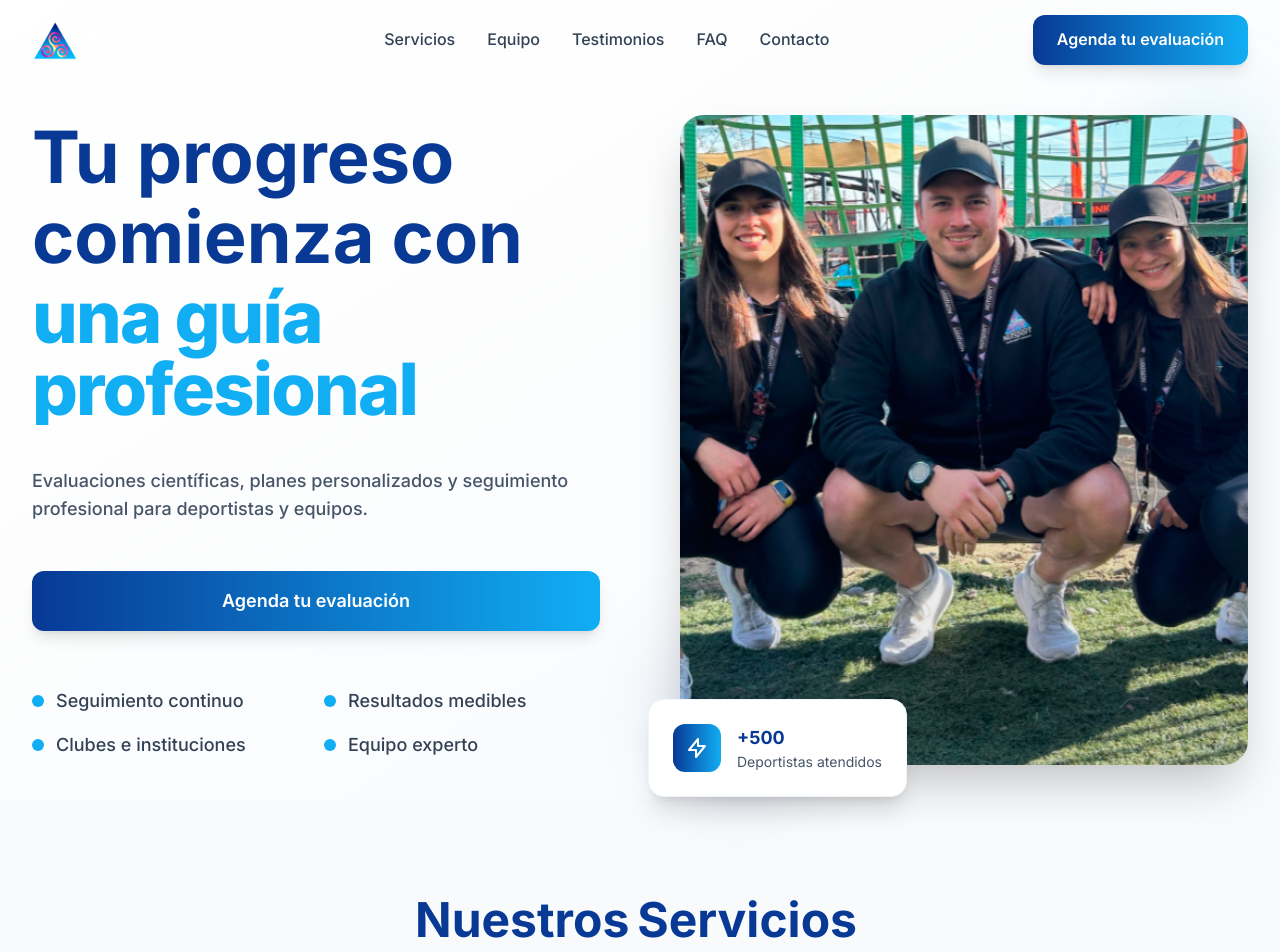
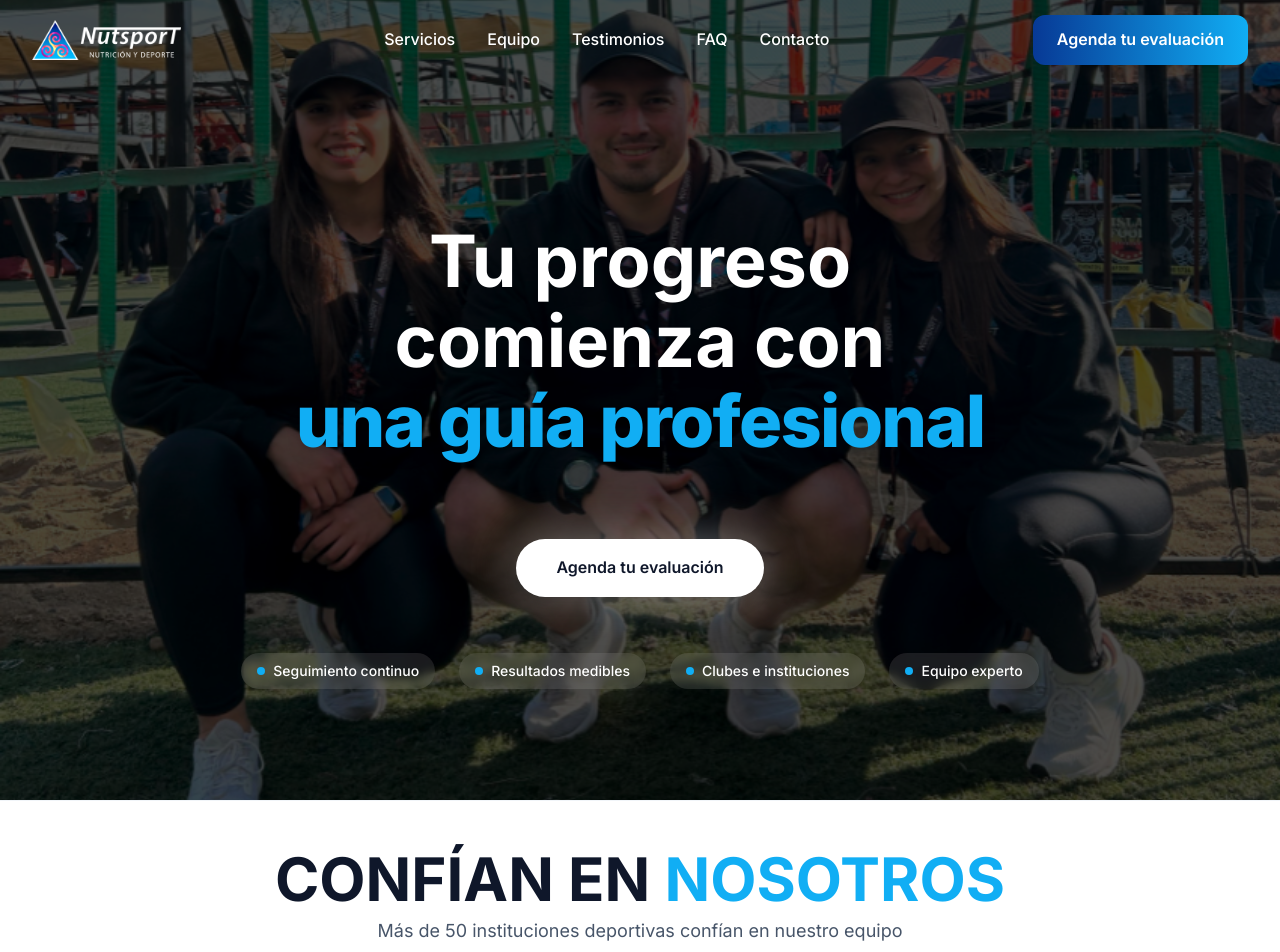
Before and after one commit to Grobier/nutsport, a React (Vite) app: page / in a window 1280 px wide. Shown: the top 952 px of the page. Built offline with nearby package versions, Linux system fonts and the light colour scheme.

Commit message:
version 3.0

```diff
--- a/index.html
+++ b/index.html
@@ -2,7 +2,12 @@
 <html lang="es">
   <head>
     <meta charset="UTF-8" />
-    <link rel="icon" type="image/svg+xml" href="/logo.svg" />
+
+    <!-- Favicons -->
+    <link rel="icon" type="image/svg+xml" href="/favicon.svg" />
+    <link rel="alternate icon" href="/favicon.svg" />
+    <link rel="apple-touch-icon" href="/favicon.svg" />
+
     <meta name="viewport" content="width=device-width, initial-scale=1.0" />
 
     <!-- SEO Meta Tags -->
--- a/src/App.jsx
+++ b/src/App.jsx
@@ -18,12 +18,12 @@ function App() {
       <Header />
       <main>
         <Hero />
+        <PartnersCarousel />
         <Services />
         <Pricing />
         <InstitutionalAgreements />
         <Testimonials />
         <Team />
-        <PartnersCarousel />
         <FAQ />
         <CTA />
       </main>
--- a/src/components/Header.jsx
+++ b/src/components/Header.jsx
@@ -70,11 +70,7 @@ const Header = () => {
                 key={item.name}
                 href={item.href}
                 whileHover={{ y: -2 }}
-                className={`font-medium transition-colors duration-300 ${
-                  isScrolled
-                    ? 'text-white hover:text-white/80'
-                    : 'text-neutral-700 hover:text-[#073995]'
-                }`}
+                className="font-medium text-white hover:text-white/80 transition-colors duration-300"
               >
                 {item.name}
               </motion.a>
@@ -100,11 +96,11 @@ const Header = () => {
           {/* Mobile Menu Button */}
           <button
             onClick={() => setIsMobileMenuOpen(!isMobileMenuOpen)}
-            className="lg:hidden p-2 rounded-lg hover:bg-neutral-100 transition-colors"
+            className="lg:hidden p-2 rounded-lg hover:bg-white/10 transition-colors"
             aria-label="Toggle menu"
           >
             <svg
-              className="w-6 h-6 text-neutral-700"
+              className="w-6 h-6 text-white"
               fill="none"
               stroke="currentColor"
               viewBox="0 0 24 24"
--- a/src/components/Hero.jsx
+++ b/src/components/Hero.jsx
@@ -22,16 +22,29 @@ const Hero = () => {
   ]
 
   return (
-    <section className="min-h-screen flex items-center pt-20 bg-gradient-to-br from-white to-neutral-50">
-      <div className="container-custom max-w-7xl">
-        <div className="grid lg:grid-cols-2 gap-16 lg:gap-20 items-center min-h-[85vh]">
+    <section className="relative min-h-screen flex items-center pt-20 overflow-hidden">
+      {/* Background Image with Parallax Effect */}
+      <div
+        className="absolute inset-0 bg-cover bg-fixed"
+        style={{
+          backgroundImage: 'url(/images/hero/equiponutsport.jpg)',
+          backgroundPosition: 'center 20%',
+          zIndex: -1
+        }}
+      >
+        {/* Overlay Negro Opaco */}
+        <div className="absolute inset-0 bg-black/70"></div>
+      </div>
+
+      <div className="container-custom max-w-5xl relative z-10">
+        <div className="flex items-center justify-center min-h-[85vh]">
 
           {/* Content */}
           <motion.div
-            initial={{ opacity: 0, x: -50 }}
-            animate={{ opacity: 1, x: 0 }}
+            initial={{ opacity: 0, y: 50 }}
+            animate={{ opacity: 1, y: 0 }}
             transition={{ duration: 0.8, delay: 0.2 }}
-            className="flex flex-col justify-center space-y-8"
+            className="flex flex-col items-center justify-center space-y-8 text-center"
           >
             {/* Main Title */}
             <motion.div
@@ -41,27 +54,17 @@ const Hero = () => {
               className="space-y-6"
             >
               <div className="text-5xl md:text-6xl lg:text-7xl font-bold leading-tight min-h-[300px] flex flex-col justify-center">
-                <div className="text-[#073995] mb-2 leading-none">Tu progreso</div>
-                <div className="text-[#073995] mb-2 leading-none">comienza con</div>
+                <div className="text-white mb-2 leading-none drop-shadow-lg">Tu progreso</div>
+                <div className="text-white mb-2 leading-none drop-shadow-lg">comienza con</div>
                 <div className="text-[#11AEF4] leading-none">
                   <FlipWords
                     words={changingTexts}
                     duration={2500}
-                    className="text-[#11AEF4] font-extrabold leading-none tracking-tight"
+                    className="text-[#11AEF4] font-extrabold leading-none tracking-tight drop-shadow-lg"
                   />
                 </div>
               </div>
             </motion.div>
-
-            {/* Description */}
-            <motion.p
-              initial={{ opacity: 0, y: 20 }}
-              animate={{ opacity: 1, y: 0 }}
-              transition={{ duration: 0.8, delay: 0.5 }}
-              className="text-lg text-neutral-600 font-medium"
-            >
-              Evaluaciones científicas, planes personalizados y seguimiento profesional para deportistas y equipos.
-            </motion.p>
 
             {/* CTA */}
             <motion.div
@@ -74,11 +77,17 @@ const Hero = () => {
                 href={whatsappHref}
                 target="_blank"
                 rel="noopener noreferrer"
-                whileHover={{ scale: 1.05 }}
-                whileTap={{ scale: 0.95 }}
-                className="w-full bg-gradient-to-r from-[#073995] to-[#11AEF4] hover:from-[#073995]/90 hover:to-[#11AEF4]/90 text-white font-semibold py-4 px-8 rounded-xl transition-all duration-300 text-center block text-lg shadow-lg hover:shadow-xl"
+                whileHover={{ scale: 1.05, y: -2 }}
+                whileTap={{ scale: 0.98 }}
+                className="group relative inline-block"
               >
-                Agenda tu evaluación
+                {/* Glow effect */}
+                <div className="absolute inset-0 bg-white blur-xl opacity-40 group-hover:opacity-60 transition-opacity duration-300 rounded-full"></div>
+
+                {/* Button */}
+                <div className="relative bg-white hover:bg-white/95 text-neutral-900 font-semibold py-4 px-10 rounded-full transition-all duration-300 shadow-lg hover:shadow-2xl">
+                  Agenda tu evaluación
+                </div>
               </motion.a>
             </motion.div>
 
@@ -87,69 +96,21 @@ const Hero = () => {
               initial={{ opacity: 0, y: 30 }}
               animate={{ opacity: 1, y: 0 }}
               transition={{ duration: 0.8, delay: 0.9 }}
-              className="grid grid-cols-1 sm:grid-cols-2 gap-4 pt-6"
+              className="grid grid-cols-2 md:flex md:flex-wrap justify-center gap-3 md:gap-6 pt-6 w-full max-w-md md:max-w-none"
             >
               {bullets.map((bullet, index) => (
                 <motion.div
                   key={bullet}
-                  initial={{ opacity: 0, x: -20 }}
-                  animate={{ opacity: 1, x: 0 }}
+                  initial={{ opacity: 0, scale: 0.8 }}
+                  animate={{ opacity: 1, scale: 1 }}
                   transition={{ duration: 0.5, delay: 1.1 + index * 0.1 }}
-                  className="flex items-center space-x-3"
+                  className="flex items-center space-x-2 bg-white/10 backdrop-blur-sm px-3 md:px-4 py-2 rounded-full justify-center"
                 >
-                  <div className="w-3 h-3 bg-[#11AEF4] rounded-full flex-shrink-0"></div>
-                  <span className="text-neutral-700 font-medium text-lg">{bullet}</span>
+                  <div className="w-2 h-2 bg-[#11AEF4] rounded-full flex-shrink-0 shadow-lg"></div>
+                  <span className="text-white font-medium text-xs md:text-sm drop-shadow-lg whitespace-nowrap">{bullet}</span>
                 </motion.div>
               ))}
             </motion.div>
-          </motion.div>
-
-          {/* Image */}
-          <motion.div
-            initial={{ opacity: 0, x: 50 }}
-            animate={{ opacity: 1, x: 0 }}
-            transition={{ duration: 0.8, delay: 0.4 }}
-            className="relative flex justify-center items-center"
-          >
-            <div className="relative w-full max-w-lg lg:max-w-xl">
-              {/* Main Image */}
-              <div className="relative rounded-3xl overflow-hidden shadow-2xl">
-                <img
-                  src="/images/hero/equiponutsport.jpg"
-                  alt="Equipo NutSport - Nutricionistas y psicólogos deportivos profesionales especializados en evaluación nutricional deportiva"
-                  className="w-full h-[500px] lg:h-[650px] object-cover"
-                  loading="lazy"
-                  decoding="async"
-                />
-
-                {/* Overlay gradient */}
-                <div className="absolute inset-0 bg-gradient-to-t from-[#073995]/10 to-transparent"></div>
-              </div>
-
-              {/* Decorative elements */}
-              <div className="absolute -top-6 -right-6 w-32 h-32 bg-[#11AEF4]/10 rounded-full blur-2xl"></div>
-              <div className="absolute -bottom-6 -left-6 w-40 h-40 bg-[#073995]/10 rounded-full blur-2xl"></div>
-
-              {/* Floating card */}
-              <motion.div
-                initial={{ opacity: 0, y: 20 }}
-                animate={{ opacity: 1, y: 0 }}
-                transition={{ duration: 0.8, delay: 0.8 }}
-                className="absolute -bottom-8 -left-8 bg-white rounded-2xl p-6 shadow-xl border border-neutral-100"
-              >
-                <div className="flex items-center space-x-4">
-                  <div className="w-12 h-12 bg-gradient-to-r from-[#073995] to-[#11AEF4] rounded-xl flex items-center justify-center">
-                    <svg className="w-6 h-6 text-white" fill="none" stroke="currentColor" viewBox="0 0 24 24">
-                      <path strokeLinecap="round" strokeLinejoin="round" strokeWidth={2} d="M13 10V3L4 14h7v7l9-11h-7z" />
-                    </svg>
-                  </div>
-                  <div>
-                    <p className="font-bold text-[#073995] text-lg">+500</p>
-                    <p className="text-neutral-600 text-sm">Deportistas atendidos</p>
-                  </div>
-                </div>
-              </motion.div>
-            </div>
           </motion.div>
         </div>
       </div>
--- a/src/components/PartnersCarousel.jsx
+++ b/src/components/PartnersCarousel.jsx
@@ -172,35 +172,36 @@ const PartnersCarousel = () => {
   const duplicatedPartners = [...partners, ...partners]
 
   return (
-    <section className="py-16 bg-gradient-to-r from-[#073995]/5 to-[#11AEF4]/5">
-      <div className="container-custom">
-        {/* Header */}
+    <section className="py-12 bg-white border-t border-b border-neutral-100">
+      <div className="container mx-auto px-4">
+        {/* Header - Más grande y prominente */}
         <motion.div
           initial={{ opacity: 0, y: 30 }}
           whileInView={{ opacity: 1, y: 0 }}
           viewport={{ once: true }}
           transition={{ duration: 0.8 }}
-          className="text-center mb-12"
+          className="text-center mb-6"
         >
-          <h2 className="text-3xl md:text-4xl font-bold text-[#073995] mb-4">
-            Instituciones que Confían en NutSport
+          <h2 className="text-4xl md:text-5xl lg:text-6xl font-bold mb-2">
+            <span className="text-neutral-900">CONFÍAN EN </span>
+            <span className="text-[#11AEF4]">NOSOTROS</span>
           </h2>
-          <p className="text-lg text-neutral-600 max-w-2xl mx-auto">
-            Trabajamos con los principales clubes, federaciones e instituciones deportivas del país
+          <p className="text-lg text-neutral-600 max-w-3xl mx-auto">
+            Más de 50 instituciones deportivas confían en nuestro equipo
           </p>
         </motion.div>
 
-        {/* Carrusel */}
-        <div className="relative overflow-hidden">
+        {/* Carrusel - Logos más grandes */}
+        <div className="relative overflow-hidden py-4">
           <motion.div
-            className="flex space-x-8"
+            className="flex space-x-16"
             animate={{
               x: "-50%"
             }}
             transition={{
               repeat: Infinity,
               repeatType: "loop",
-              duration: 20,
+              duration: 10,
               ease: "linear"
             }}
           >
@@ -208,31 +209,22 @@ const PartnersCarousel = () => {
               <motion.div
                 key={`${partner.id}-${index}`}
                 className="flex-shrink-0 flex items-center justify-center"
-                whileHover={{ y: -5, scale: 1.1 }}
+                whileHover={{ y: -8, scale: 1.15 }}
+                transition={{ duration: 0.3 }}
               >
-                {/* Solo el logo, más grande y sin fondo */}
+                {/* Logos mucho más grandes */}
                 <img
                   src={partner.logo}
                   alt={`Logo de ${partner.name}`}
-                  className="h-16 w-auto object-contain opacity-80 hover:opacity-100 transition-opacity duration-300"
+                  className="h-24 md:h-32 w-auto object-contain opacity-70 hover:opacity-100 transition-all duration-300 grayscale hover:grayscale-0"
                 />
               </motion.div>
             ))}
           </motion.div>
 
-          {/* Gradientes laterales para efecto de desvanecimiento */}
-          <div className="absolute left-0 top-0 bottom-0 w-20 bg-gradient-to-r from-[#073995]/5 to-transparent pointer-events-none"></div>
-          <div className="absolute right-0 top-0 bottom-0 w-20 bg-gradient-to-l from-[#073995]/5 to-transparent pointer-events-none"></div>
-        </div>
-
-        {/* Indicadores */}
-        <div className="flex justify-center space-x-2 mt-8">
-          {partners.map((_, index) => (
-            <div
-              key={index}
-              className="w-2 h-2 bg-[#073995]/30 rounded-full"
-            ></div>
-          ))}
+          {/* Gradientes laterales más pronunciados */}
+          <div className="absolute left-0 top-0 bottom-0 w-32 bg-gradient-to-r from-white via-white/80 to-transparent pointer-events-none"></div>
+          <div className="absolute right-0 top-0 bottom-0 w-32 bg-gradient-to-l from-white via-white/80 to-transparent pointer-events-none"></div>
         </div>
       </div>
     </section>
--- a/src/components/ui/flip-words.jsx
+++ b/src/components/ui/flip-words.jsx
@@ -1,32 +1,31 @@
 import React, { useState, useEffect } from 'react'
+import { AnimatePresence, motion } from 'framer-motion'
 
 export const FlipWords = ({ words, duration = 3000, className = "" }) => {
-  const [currentWord, setCurrentWord] = useState(words[0])
-  const [isAnimating, setIsAnimating] = useState(false)
+  const [index, setIndex] = useState(0)
 
   useEffect(() => {
-    let index = 0
     const interval = setInterval(() => {
-      setIsAnimating(true)
-      setTimeout(() => {
-        index = (index + 1) % words.length
-        setCurrentWord(words[index])
-        setIsAnimating(false)
-      }, 150)
+      setIndex((prevIndex) => (prevIndex + 1) % words.length)
     }, duration)
 
     return () => clearInterval(interval)
-  }, [words, duration])
+  }, [words.length, duration])
 
   return (
-    <span className={`${className} inline-block relative overflow-hidden`}>
-      <span
-        className={`inline-block transition-transform duration-150 ease-in-out ${
-          isAnimating ? 'transform -translate-y-full opacity-0' : 'transform translate-y-0 opacity-100'
-        }`}
-      >
-        {currentWord}
-      </span>
+    <span className={`${className} inline-block relative`}>
+      <AnimatePresence mode="wait">
+        <motion.span
+          key={words[index]}
+          initial={{ y: 50, opacity: 0 }}
+          animate={{ y: 0, opacity: 1 }}
+          exit={{ y: -50, opacity: 0 }}
+          transition={{ duration: 0.5, ease: "easeInOut" }}
+          className="inline-block"
+        >
+          {words[index]}
+        </motion.span>
+      </AnimatePresence>
     </span>
   )
 }
```
Also changed, not shown: public/favicon.svg (added).
